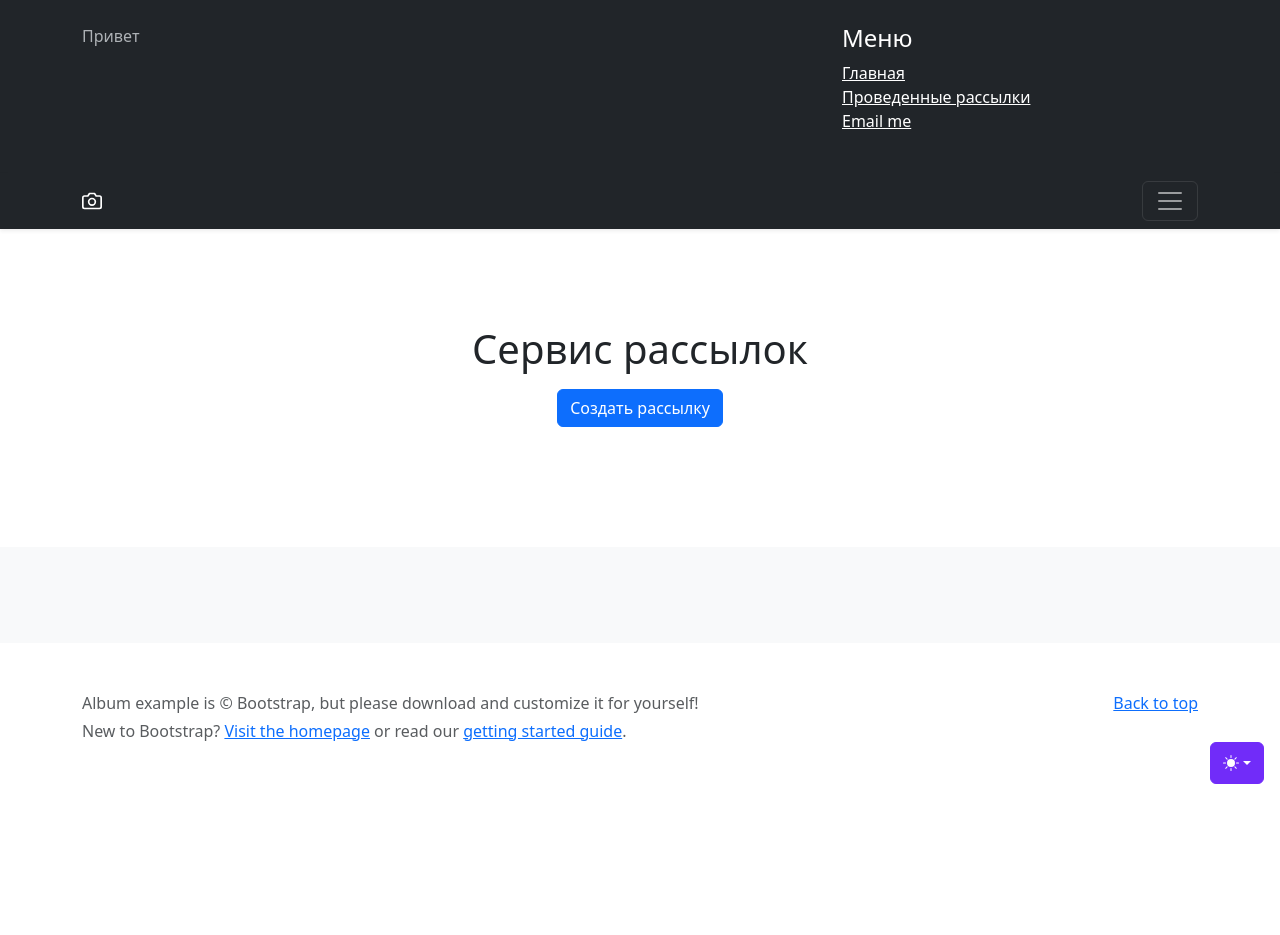
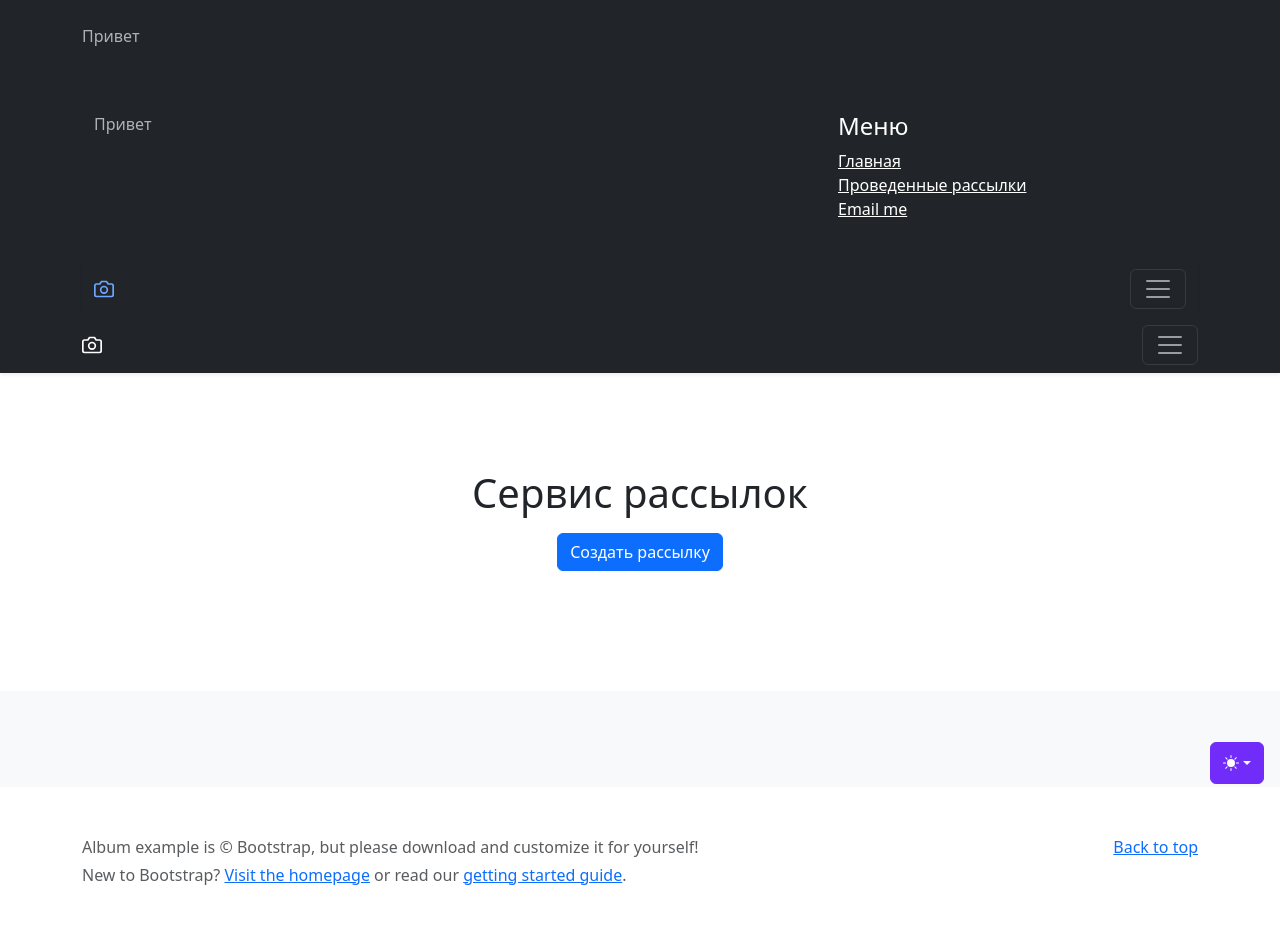
Before and after one commit to AlekseichIlim/Course_Work_6, a Django app: page / in a window 1280 px wide, after a click that opens the changed part. Before the commit the page ends 800 px from the top, so only its background shows below. Run offline with Django 4.2, Linux system fonts and the light colour scheme; data that the repository does not hold is empty; some libraries are stand-ins or nearby versions.

Commit message:
corrected template

```diff
--- a/mailing/templates/mailing/includes/inc_menu.html
+++ b/mailing/templates/mailing/includes/inc_menu.html
@@ -1,9 +1,32 @@
+<header data-bs-theme="dark">
+  <div class="collapse text-bg-dark" id="navbarHeader">
+    <div class="container">
+      <div class="row">
+        <div class="col-sm-8 col-md-7 py-4">
+
+          <p class="text-body-secondary">Привет</p>
+        </div>
 <div class="col-sm-4 offset-md-1 py-4">
           <h4>Меню</h4>
           <ul class="list-unstyled">
-            <li><a href="#" class="text-white">Главная</a></li>
+            <li><a href="{% url 'mailing:dispatch_list'%}" class="text-white">Главная</a></li>
             <li><a href="#" class="text-white">Проведенные рассылки</a></li>
             <li><a href="#" class="text-white">Email me</a></li>
           </ul>
 
     </div>
+</div>
+    </div>
+  </div>
+  <div class="navbar navbar-dark bg-dark shadow-sm">
+    <div class="container">
+      <a href="{% url 'mailing:dispatch_list'%}" class="icon-link icon-link-hover">
+        <svg xmlns="" width="20" height="20" fill="none" stroke="currentColor" stroke-linecap="round" stroke-linejoin="round" stroke-width="2" aria-hidden="true" class="me-2" viewBox="0 0 24 24"><path d="M23 19a2 2 0 0 1-2 2H3a2 2 0 0 1-2-2V8a2 2 0 0 1 2-2h4l2-3h6l2 3h4a2 2 0 0 1 2 2z"/><circle cx="12" cy="13" r="4"/></svg>
+
+      </a>
+      <button class="navbar-toggler" type="button" data-bs-toggle="collapse" data-bs-target="#navbarHeader" aria-controls="navbarHeader" aria-expanded="false" aria-label="Toggle navigation">
+        <span class="navbar-toggler-icon"></span>
+      </button>
+    </div>
+  </div>
+</header>
```
